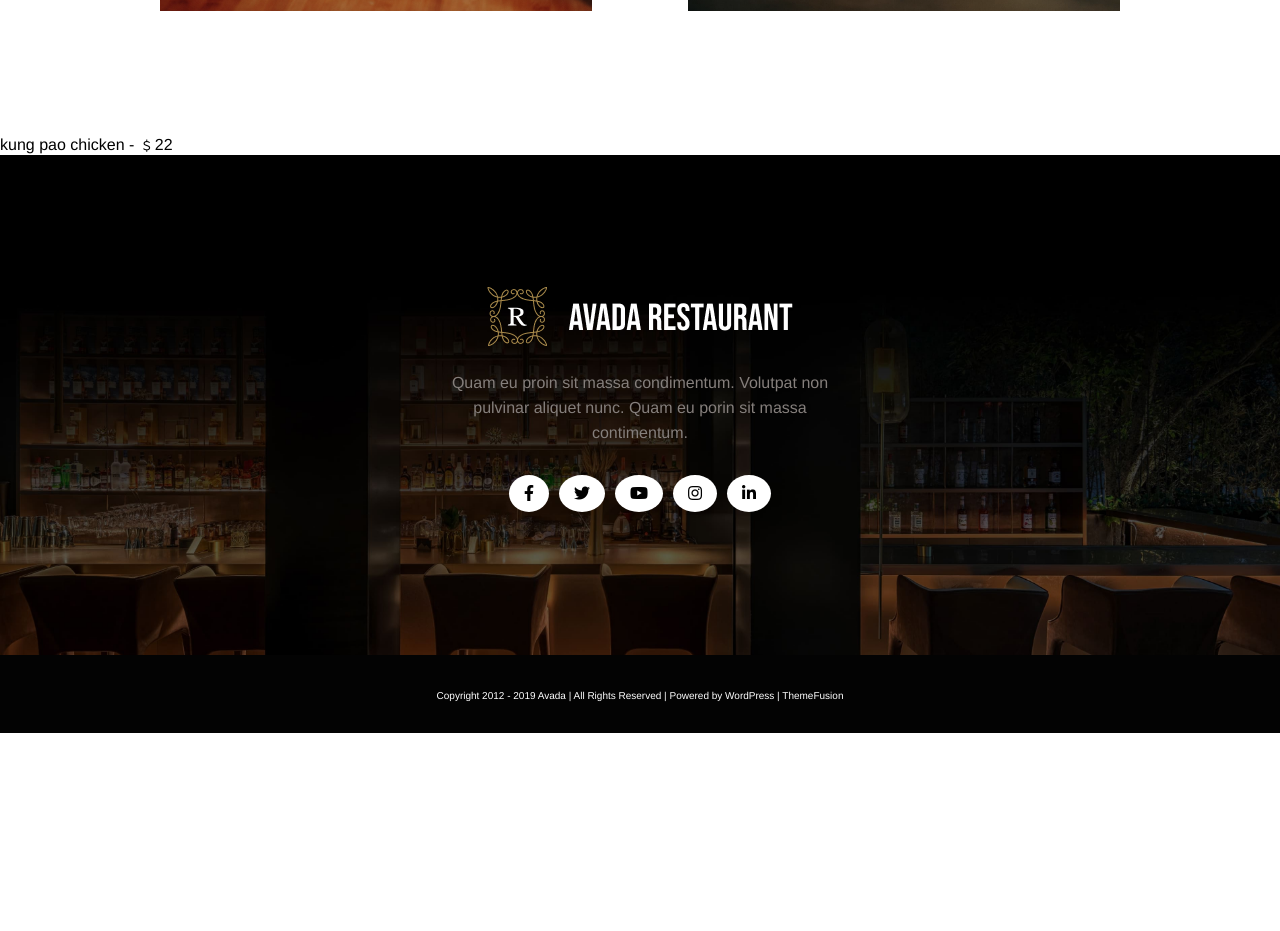
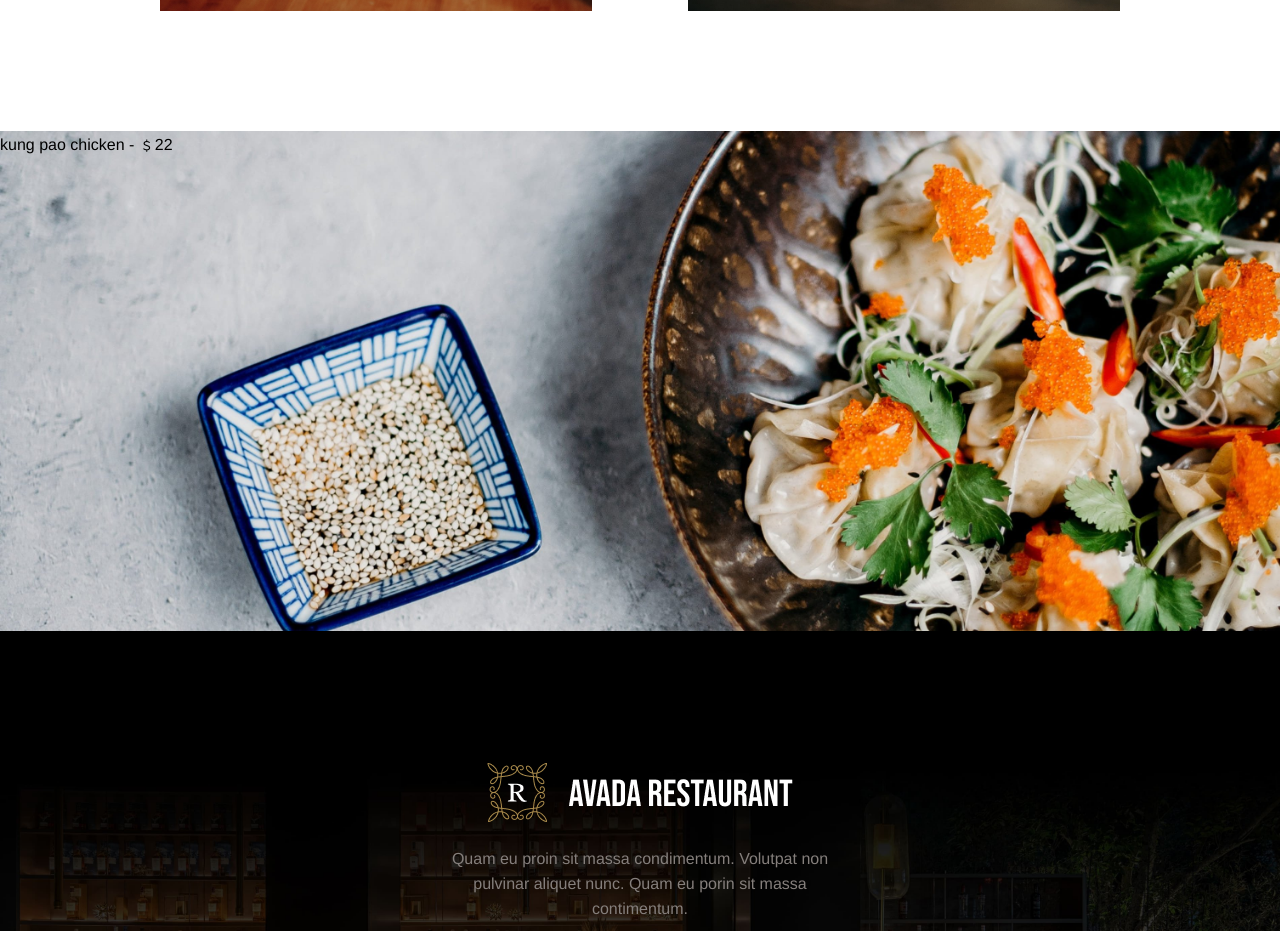
Before and after one commit to petrescuandreea/proj-html-vuejs, a Vue app: page / in a window 1280 px wide. Shown: the part 4182-5113 px from the top of the page. Before the commit the page ends 4915 px from the top, so only its background shows below. Built offline with nearby package versions, Linux system fonts and the light colour scheme.

Commit message:
Set background to component KungPaoChicken

```diff
--- a/src/components/KungPaoChicken.vue
+++ b/src/components/KungPaoChicken.vue
@@ -12,5 +12,9 @@ export default {
 
 <!-- Add "scoped" attribute to limit CSS to this component only -->
 <style scoped lang="scss">
-
+#kung-pao-chicken {
+    height: 500px;
+    background-image: url("../assets/img/page52x.jpg");
+    background-size: cover;
+}
 </style>
```
